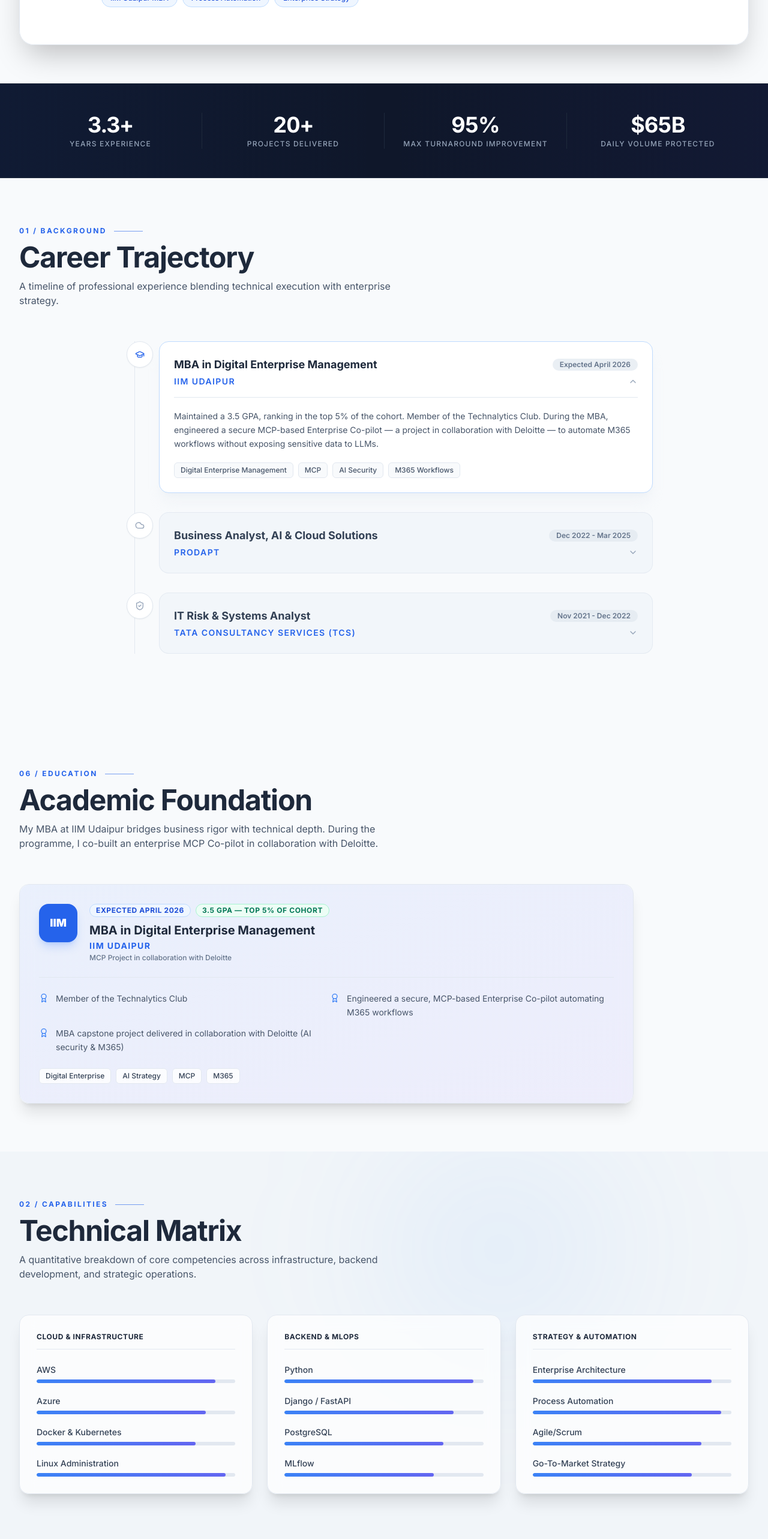
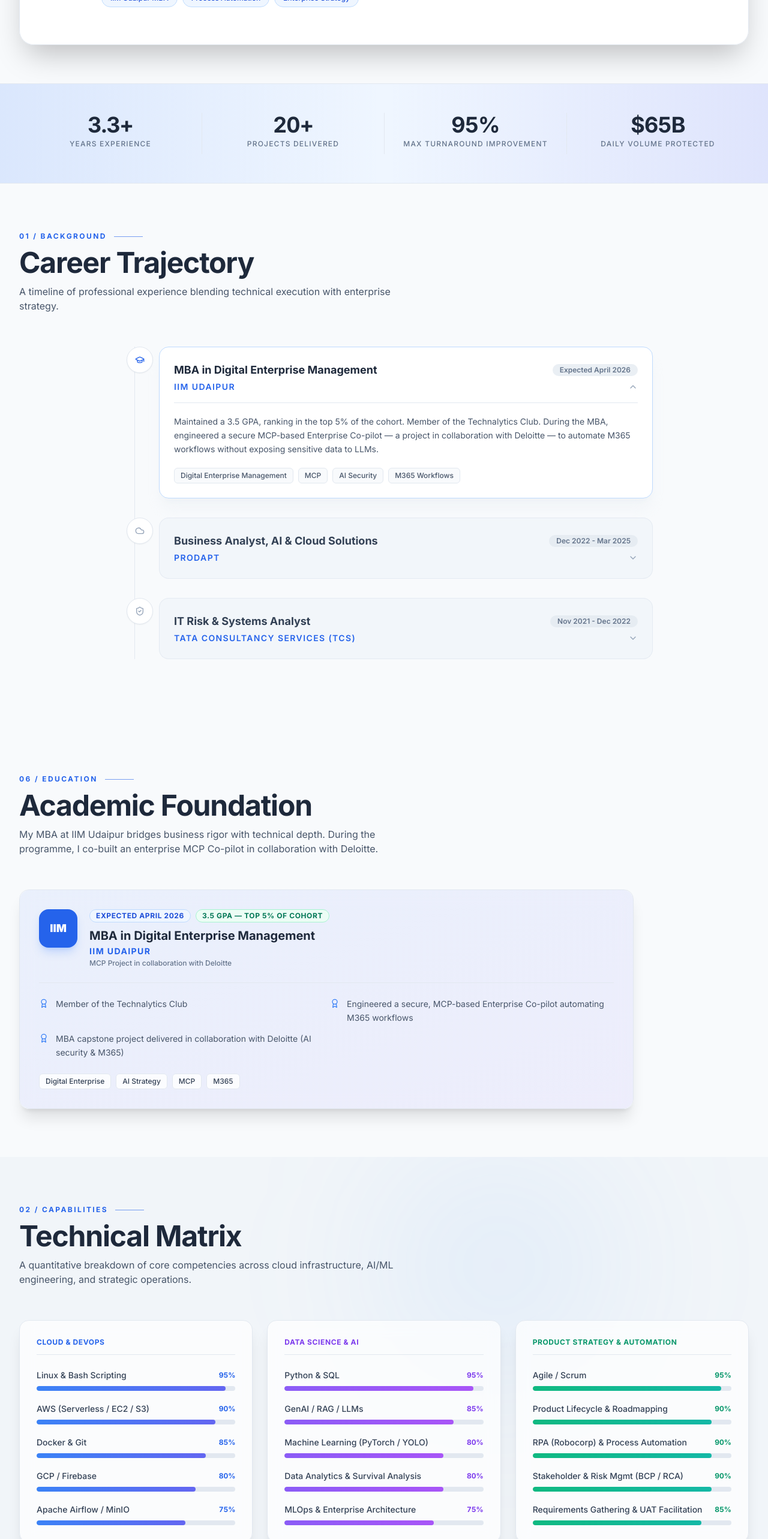
Before and after one commit to abhijithjithu/Portfolio_Website, a React (Vite) app: page / in a window 1280 px wide. Shown: the part 1200-3766 px from the top of the page at 60% size. Built offline with nearby package versions, Linux system fonts and the light colour scheme.

Commit message:
feat: update skills matrix, add hover animations, fix stats banner light mode

```diff
--- a/src/components/ProjectGallery.jsx
+++ b/src/components/ProjectGallery.jsx
@@ -17,7 +17,7 @@ const itemVariants = {
     visible: {
         opacity: 1,
         y: 0,
-        transition: { type: "spring", stiffness: 100, damping: 14 }
+        transition: { type: 'spring', stiffness: 100, damping: 14 }
     }
 };
 
@@ -61,13 +61,13 @@ const ProjectGallery = () => {
                     </motion.span>
                 </div>
 
-                {/* Project Grid — first card is featured (full width on md) */}
+                {/* Project Grid */}
                 <motion.div
                     className="grid grid-cols-1 md:grid-cols-2 lg:grid-cols-3 gap-6"
                     variants={containerVariants}
                     initial="hidden"
                     whileInView="visible"
-                    viewport={{ once: true, margin: "-80px" }}
+                    viewport={{ once: true, margin: '-80px' }}
                 >
                     {projectData.map((project, index) => {
                         const Icon = project.icon;
@@ -77,24 +77,37 @@ const ProjectGallery = () => {
                             <motion.div
                                 key={project.id}
                                 variants={itemVariants}
-                                className={`group relative glass rounded-2xl overflow-hidden flex flex-col transition-all duration-500 hover:shadow-2xl hover:shadow-blue-500/5 hover:-translate-y-1 hover:border-blue-400/30 dark:hover:border-slate-600/80 ${isFeatured ? 'md:col-span-2' : ''}`}
+                                whileHover={{
+                                    y: -8,
+                                    scale: 1.015,
+                                    transition: { type: 'spring', stiffness: 300, damping: 20 }
+                                }}
+                                className={`group relative glass rounded-2xl overflow-hidden flex flex-col cursor-pointer ${isFeatured ? 'md:col-span-2' : ''}`}
+                                style={{ transformOrigin: 'center bottom' }}
                             >
                                 <Link to={`/project/${project.id}`} className="absolute inset-0 z-20" aria-label={`View details for ${project.title}`} />
 
-                                {/* Gradient overlay on hover */}
-                                <div className={`absolute inset-0 bg-gradient-to-br ${project.color} opacity-0 group-hover:opacity-[0.04] dark:group-hover:opacity-[0.08] transition-opacity duration-500`} />
+                                {/* Gradient overlay — grows on hover */}
+                                <div className={`absolute inset-0 bg-gradient-to-br ${project.color} opacity-0 group-hover:opacity-[0.06] dark:group-hover:opacity-[0.12] transition-opacity duration-400`} />
+
+                                {/* Top edge colour glow on hover */}
+                                <div className={`absolute top-0 inset-x-0 h-0.5 bg-gradient-to-r ${project.color} opacity-0 group-hover:opacity-80 transition-opacity duration-300`} />
 
                                 <div className="relative z-10 p-7 h-full flex flex-col pointer-events-none">
                                     <div className="flex justify-between items-start mb-5">
-                                        <div className={`w-12 h-12 rounded-xl flex items-center justify-center border ${project.border} glass-dark`}>
+                                        {/* Icon — spins slightly on hover */}
+                                        <motion.div
+                                            whileHover={{ rotate: 8, scale: 1.1 }}
+                                            className={`w-12 h-12 rounded-xl flex items-center justify-center border ${project.border} glass-dark transition-shadow duration-300 group-hover:shadow-lg`}
+                                        >
                                             <Icon className="w-6 h-6 text-slate-600 dark:text-slate-200" />
-                                        </div>
+                                        </motion.div>
                                         <span className="px-3 py-1 rounded-full bg-slate-200/80 dark:bg-slate-800/80 text-xs font-semibold text-slate-500 dark:text-slate-400 border border-slate-300/50 dark:border-slate-700">
                                             {project.role}
                                         </span>
                                     </div>
 
-                                    <h3 className={`font-bold text-slate-800 dark:text-white mb-1 group-hover:text-blue-600 dark:group-hover:text-blue-400 transition-colors ${isFeatured ? 'text-2xl md:text-3xl' : 'text-xl'}`}>
+                                    <h3 className={`font-bold text-slate-800 dark:text-white mb-1 group-hover:text-blue-600 dark:group-hover:text-blue-400 transition-colors duration-200 ${isFeatured ? 'text-2xl md:text-3xl' : 'text-xl'}`}>
                                         {project.title}
                                     </h3>
                                     <h4 className="text-xs font-bold text-slate-400 dark:text-slate-500 mb-4 uppercase tracking-widest">
@@ -110,13 +123,15 @@ const ProjectGallery = () => {
                                             {project.tags.slice(0, isFeatured ? 5 : 3).map((tag, idx) => (
                                                 <span
                                                     key={idx}
-                                                    className="text-xs font-medium px-2 py-1 rounded-md bg-slate-100 dark:bg-slate-800/60 text-slate-600 dark:text-slate-400 border border-slate-200 dark:border-slate-700/50"
+                                                    className="text-xs font-medium px-2 py-1 rounded-md bg-slate-100 dark:bg-slate-800/60 text-slate-600 dark:text-slate-400 border border-slate-200 dark:border-slate-700/50 group-hover:border-blue-300/40 dark:group-hover:border-blue-700/40 transition-colors duration-200"
                                                 >
                                                     {tag}
                                                 </span>
                                             ))}
                                         </div>
-                                        <div className="ml-4 flex-shrink-0 flex items-center gap-1 text-xs font-semibold text-blue-600 dark:text-blue-400 opacity-0 group-hover:opacity-100 transition-opacity duration-300 translate-x-2 group-hover:translate-x-0">
+
+                                        {/* Animated CTA arrow — slides in from right */}
+                                        <div className="ml-4 flex-shrink-0 flex items-center gap-1 text-xs font-semibold text-blue-600 dark:text-blue-400 opacity-0 group-hover:opacity-100 transition-all duration-300 translate-x-3 group-hover:translate-x-0">
                                             View <ArrowUpRight className="w-3.5 h-3.5" />
                                         </div>
                                     </div>
--- a/src/components/SkillsMatrix.jsx
+++ b/src/components/SkillsMatrix.jsx
@@ -1,6 +1,30 @@
 import React from 'react';
 import { motion } from 'framer-motion';
 import { skillsData } from '../data';
+
+const domainColors = [
+    {
+        bg: 'from-blue-500/10 to-indigo-500/10',
+        border: 'border-blue-400/30',
+        heading: 'text-blue-600 dark:text-blue-400',
+        bar: 'from-blue-500 to-indigo-500',
+        glow: 'shadow-blue-500/20',
+    },
+    {
+        bg: 'from-violet-500/10 to-purple-500/10',
+        border: 'border-violet-400/30',
+        heading: 'text-violet-600 dark:text-violet-400',
+        bar: 'from-violet-500 to-purple-500',
+        glow: 'shadow-violet-500/20',
+    },
+    {
+        bg: 'from-emerald-500/10 to-teal-500/10',
+        border: 'border-emerald-400/30',
+        heading: 'text-emerald-600 dark:text-emerald-400',
+        bar: 'from-emerald-500 to-teal-500',
+        glow: 'shadow-emerald-500/20',
+    },
+];
 
 const SkillsMatrix = () => {
     return (
@@ -26,49 +50,59 @@ const SkillsMatrix = () => {
                         transition={{ delay: 0.1 }}
                         className="text-base text-slate-600 dark:text-slate-400 mt-3 max-w-2xl"
                     >
-                        A quantitative breakdown of core competencies across infrastructure, backend development, and strategic operations.
+                        A quantitative breakdown of core competencies across cloud infrastructure, AI/ML engineering, and strategic operations.
                     </motion.p>
                 </div>
 
                 <div className="grid grid-cols-1 md:grid-cols-2 lg:grid-cols-3 gap-6">
-                    {skillsData.map((category, index) => (
+                    {skillsData.map((category, index) => {
+                        const palette = domainColors[index % domainColors.length];
+                        return (
                             <motion.div
                                 key={index}
                                 initial={{ opacity: 0, y: 30 }}
                                 whileInView={{ opacity: 1, y: 0 }}
-                            viewport={{ once: true, margin: "-80px" }}
+                                viewport={{ once: true, margin: '-80px' }}
                                 transition={{ delay: index * 0.12 }}
-                            className="glass p-7 rounded-2xl border border-slate-200/60 dark:border-slate-800 bg-white/60 dark:bg-slate-900/50 hover:shadow-lg hover:shadow-slate-200/30 dark:hover:shadow-none transition-shadow"
+                                whileHover={{ y: -6, transition: { type: 'spring', stiffness: 320, damping: 22 } }}
+                                className={`group relative glass p-7 rounded-2xl border bg-white/60 dark:bg-slate-900/50 transition-shadow duration-300 hover:shadow-xl ${palette.glow} cursor-default`}
                             >
-                            <h3 className="text-base font-bold text-slate-800 dark:text-white mb-6 border-b border-slate-200 dark:border-slate-800 pb-3 uppercase tracking-wider text-xs">
+                                {/* Subtle coloured background tint on hover */}
+                                <div className={`absolute inset-0 rounded-2xl bg-gradient-to-br ${palette.bg} opacity-0 group-hover:opacity-100 transition-opacity duration-300 pointer-events-none`} />
+
+                                <div className="relative z-10">
+                                    {/* Domain heading */}
+                                    <h3 className={`text-xs font-bold uppercase tracking-wider pb-3 mb-6 border-b border-slate-200 dark:border-slate-800 ${palette.heading}`}>
                                         {category.domain}
                                     </h3>
 
                                     <div className="space-y-5">
                                         {category.skills.map((skill, idx) => (
-                                    <div key={idx} className="group">
-                                        <div className="flex justify-between items-center mb-1.5">
+                                            <div key={idx}>
+                                                <div className="flex justify-between items-center mb-2">
                                                     <span className="text-sm font-medium text-slate-700 dark:text-slate-300">
                                                         {skill.name}
                                                     </span>
-                                            <span className="text-xs font-bold text-blue-600 dark:text-blue-400 opacity-0 group-hover:opacity-100 transition-opacity tabular-nums">
+                                                    <span className={`text-xs font-bold tabular-nums transition-colors duration-200 ${palette.heading}`}>
                                                         {skill.level}%
                                                     </span>
                                                 </div>
-                                        <div className="h-1.5 w-full bg-slate-200 dark:bg-slate-800 rounded-full overflow-hidden">
+                                                <div className="h-2 w-full bg-slate-200 dark:bg-slate-800 rounded-full overflow-hidden">
                                                     <motion.div
                                                         initial={{ width: 0 }}
                                                         whileInView={{ width: `${skill.level}%` }}
                                                         viewport={{ once: true }}
-                                                transition={{ duration: 1.2, delay: 0.2 + (idx * 0.08), ease: "easeOut" }}
-                                                className="h-full bg-gradient-to-r from-blue-500 to-indigo-500 rounded-full"
+                                                        transition={{ duration: 1.2, delay: 0.2 + idx * 0.08, ease: 'easeOut' }}
+                                                        className={`h-full bg-gradient-to-r ${palette.bar} rounded-full`}
                                                     />
                                                 </div>
                                             </div>
                                         ))}
                                     </div>
+                                </div>
                             </motion.div>
-                    ))}
+                        );
+                    })}
                 </div>
             </div>
         </section>
--- a/src/components/StatsBanner.jsx
+++ b/src/components/StatsBanner.jsx
@@ -26,7 +26,6 @@ const AnimatedNumber = ({ value, suffix = '', prefix = '', decimals = 0 }) => {
                     const tick = (now) => {
                         const elapsed = now - startTime;
                         const progress = Math.min(elapsed / duration, 1);
-                        // Ease-out cubic
                         const eased = 1 - Math.pow(1 - progress, 3);
                         const current = eased * value;
                         el.textContent = `${prefix}${current.toFixed(decimals)}${suffix}`;
@@ -53,12 +52,12 @@ const AnimatedNumber = ({ value, suffix = '', prefix = '', decimals = 0 }) => {
 
 const StatsBanner = () => {
     return (
-        <section className="relative bg-slate-900 dark:bg-slate-950 overflow-hidden border-y border-slate-800">
+        <section className="relative bg-blue-50 dark:bg-slate-900 overflow-hidden border-y border-slate-200 dark:border-slate-800 transition-colors duration-300">
             {/* Subtle gradient */}
-            <div className="absolute inset-0 bg-gradient-to-r from-blue-600/5 via-transparent to-indigo-600/5" />
+            <div className="absolute inset-0 bg-gradient-to-r from-blue-600/10 via-transparent to-indigo-600/10 dark:from-blue-600/5 dark:via-transparent dark:to-indigo-600/5" />
 
             <div className="section-container relative z-10 py-12">
-                <div className="grid grid-cols-2 md:grid-cols-4 gap-8 md:gap-0 md:divide-x md:divide-slate-800">
+                <div className="grid grid-cols-2 md:grid-cols-4 gap-8 md:gap-0 md:divide-x md:divide-slate-200 dark:md:divide-slate-800">
                     {stats.map((stat, i) => (
                         <motion.div
                             key={i}
@@ -66,9 +65,16 @@ const StatsBanner = () => {
                             whileInView={{ opacity: 1, y: 0 }}
                             viewport={{ once: true }}
                             transition={{ delay: i * 0.12 }}
-                            className="flex flex-col items-center text-center px-6"
+                            whileHover={{
+                                scale: 1.08,
+                                transition: { type: 'spring', stiffness: 340, damping: 22 }
+                            }}
+                            className="group flex flex-col items-center text-center px-6 cursor-default"
                         >
-                            <div className="text-3xl md:text-4xl font-bold text-white tracking-tight mb-1">
+                            {/* Subtle radial glow behind the number on hover */}
+                            <div className="relative">
+                                <div className="absolute inset-0 rounded-full bg-blue-500/20 blur-xl opacity-0 group-hover:opacity-100 transition-opacity duration-300 pointer-events-none scale-150" />
+                                <div className="text-3xl md:text-4xl font-bold tracking-tight mb-1 text-slate-800 dark:text-white group-hover:text-blue-600 dark:group-hover:text-blue-300 transition-colors duration-200 relative">
                                     <AnimatedNumber
                                         value={stat.value}
                                         suffix={stat.suffix}
@@ -76,9 +82,12 @@ const StatsBanner = () => {
                                         decimals={stat.decimals}
                                     />
                                 </div>
-                            <p className="text-xs text-slate-400 uppercase tracking-widest font-medium">
+                            </div>
+                            <p className="text-xs text-slate-500 dark:text-slate-400 uppercase tracking-widest font-medium group-hover:text-blue-600 dark:group-hover:text-slate-300 transition-colors duration-200">
                                 {stat.label}
                             </p>
+                            {/* Hover underline sweep */}
+                            <div className="h-px w-0 group-hover:w-8 bg-blue-400 mt-2 transition-all duration-300 rounded-full" />
                         </motion.div>
                     ))}
                 </div>
--- a/src/data.js
+++ b/src/data.js
@@ -285,30 +285,33 @@ export const experienceData = [
 
 export const skillsData = [
     {
-        domain: "Cloud & Infrastructure",
+        domain: "Cloud & DevOps",
         skills: [
-            { name: "AWS", level: 90 },
-            { name: "Azure", level: 85 },
-            { name: "Docker & Kubernetes", level: 80 },
-            { name: "Linux Administration", level: 95 }
+            { name: "Linux & Bash Scripting", level: 95 },
+            { name: "AWS (Serverless / EC2 / S3)", level: 90 },
+            { name: "Docker & Git", level: 85 },
+            { name: "GCP / Firebase", level: 80 },
+            { name: "Apache Airflow / MinIO", level: 75 },
         ]
     },
     {
-        domain: "Backend & MLOps",
+        domain: "Data Science & AI",
         skills: [
-            { name: "Python", level: 95 },
-            { name: "Django / FastAPI", level: 85 },
-            { name: "PostgreSQL", level: 80 },
-            { name: "MLflow", level: 75 }
+            { name: "Python & SQL", level: 95 },
+            { name: "GenAI / RAG / LLMs", level: 85 },
+            { name: "Machine Learning (PyTorch / YOLO)", level: 80 },
+            { name: "Data Analytics & Survival Analysis", level: 80 },
+            { name: "MLOps & Enterprise Architecture", level: 75 },
         ]
     },
     {
-        domain: "Strategy & Automation",
+        domain: "Product Strategy & Automation",
         skills: [
-            { name: "Enterprise Architecture", level: 90 },
-            { name: "Process Automation", level: 95 },
-            { name: "Agile/Scrum", level: 85 },
-            { name: "Go-To-Market Strategy", level: 80 }
+            { name: "Agile / Scrum", level: 95 },
+            { name: "Product Lifecycle & Roadmapping", level: 90 },
+            { name: "RPA (Robocorp) & Process Automation", level: 90 },
+            { name: "Stakeholder & Risk Mgmt (BCP / RCA)", level: 90 },
+            { name: "Requirements Gathering & UAT Facilitation", level: 85 },
         ]
     }
 ];
```
Lines whose indentation alone changed are shown as unchanged.
